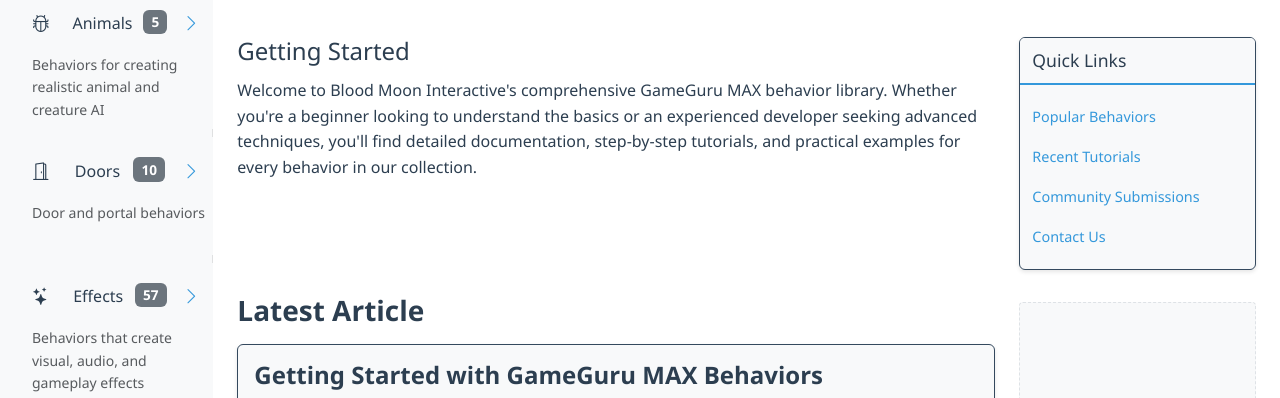
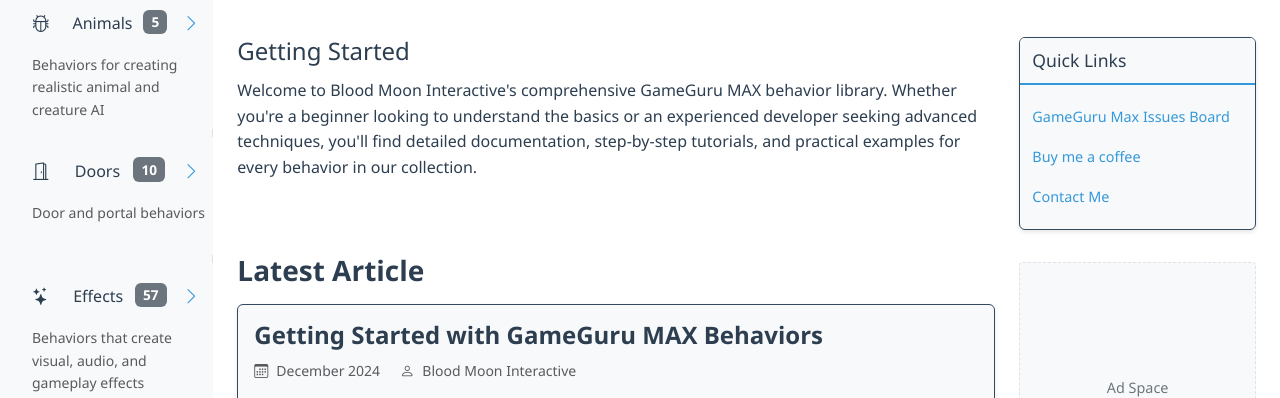
Before and after one commit to Blood-Moon-Interactive/website, a plain HTML site: page index.html in a window 1280 px wide. Shown: the part 341-739 px from the top of the page. Drawn offline with nearby package versions, Linux system fonts and the light colour scheme.

Commit message:
Updated quick links

```diff
--- a/index.html
+++ b/index.html
@@ -95,10 +95,9 @@
                                     </div>
                                     <div class="card-body">
                                         <ul class="list-unstyled">
-                                            <li><a href="#" class="quick-link">Popular Behaviors</a></li>
-                                            <li><a href="#" class="quick-link">Recent Tutorials</a></li>
-                                            <li><a href="#" class="quick-link">Community Submissions</a></li>
-                                            <li><a href="#" class="quick-link" data-bs-toggle="modal" data-bs-target="#contactModal">Contact Us</a></li>
+                                            <li><a href="https://github.com/Dark-Basic-Software-Limited/GameGuruRepo/issues" class="quick-link">GameGuru Max Issues Board</a></li>
+                                            <li><a href="https://buymeacoffee.com/bloodmoonix" class="quick-link">Buy me a coffee</a></li>
+                                            <li><a href="#" class="quick-link" data-bs-toggle="modal" data-bs-target="#contactModal">Contact Me</a></li>
                                         </ul>
                                     </div>
                                 </div>
@@ -133,7 +132,7 @@
             <div class="modal-content">
                 <div class="modal-header contact-modal-header">
                     <h5 class="modal-title" id="contactModalLabel">
-                        <i class="bi bi-envelope me-2"></i>Contact Us
+                        <i class="bi bi-envelope me-2"></i>Contact Me
                     </h5>
                     <button type="button" class="btn-close btn-close-white" data-bs-dismiss="modal" aria-label="Close"></button>
                 </div>
@@ -192,7 +191,7 @@
 
                                 <hr class="my-3">
 
-                                <h6><i class="bi bi-lightbulb me-2"></i>What we can help with:</h6>
+                                <h6><i class="bi bi-lightbulb me-2"></i>What I can help with:</h6>
                                 <ul class="list-unstyled small">
                                     <li><i class="bi bi-check-circle-fill text-success me-2"></i>GameGuru MAX questions</li>
                                     <li><i class="bi bi-check-circle-fill text-success me-2"></i>Tutorial requests</li>
```
